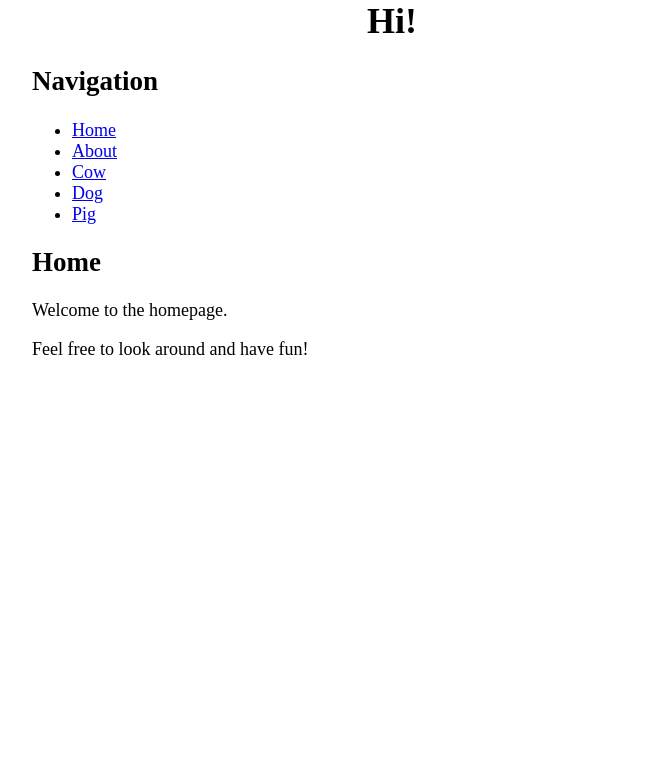
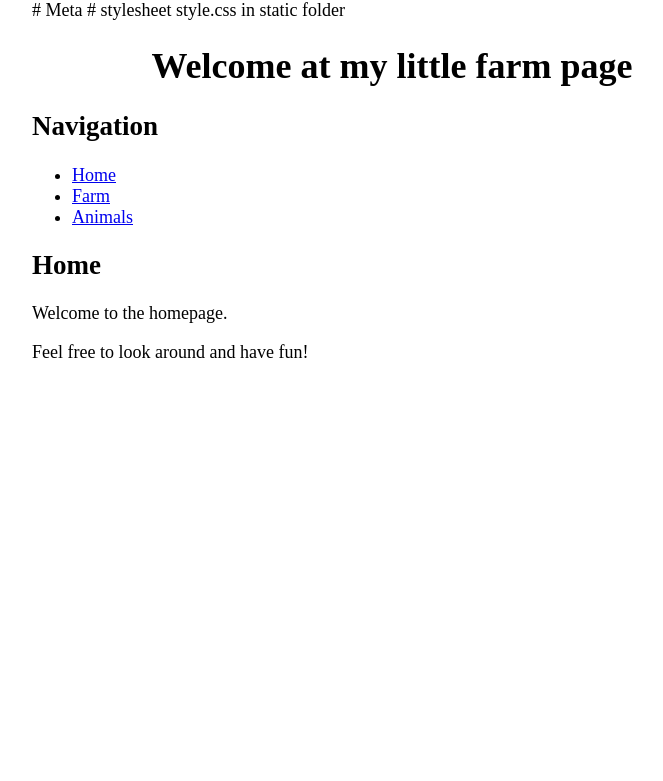
Before and after one commit to WalliedeWalrus/farm, a Flask app: page / in a window 1280 px wide. Shown: the top 781 px of the page, without its empty margins (248-911 px from the left). Run offline with Flask 3, Linux system fonts and the light colour scheme.

Commit message:
Update base.html

```diff
--- a/farm/templates/base.html
+++ b/farm/templates/base.html
@@ -1,24 +1,20 @@
+<html>
 <head>
-    <!-- Meta -->
+    # Meta
     <meta charset="utf-8" />
     <meta name="viewport" content="width=device-width, initial-scale=1">
 
-    <!-- link to stylesheet `style.css` within the folder 'static'. -->
+    # stylesheet style.css in static folder
     <link rel="stylesheet" type="text/css" href="{{ url_for('static', filename='style.css') }}" />
-
-    <!-- title of the page -->
-    <title>{{name_browser_tab}}</title>
 </head>
 
 <body>
-    <h1>Hi!</h1>
+    <h1>Welcome at my little farm page</h1>
     <h2>Navigation</h2>
     <ul>
         <li><a href="/home">Home</a></li>
-        <li><a href="/about">About</a></li>
-        <li><a href="/cow">Cow</a></li>
-        <li><a href="/dog">Dog</a></li>
-        <li><a href="/pig">Pig</a></li>
+        <li><a href="/farm">Farm</a></li>
+        <li><a href="/animals">Animals</a></li>
     </ul>
     {% block content %}
     {% endblock %}
```
